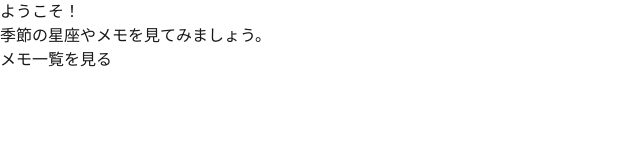
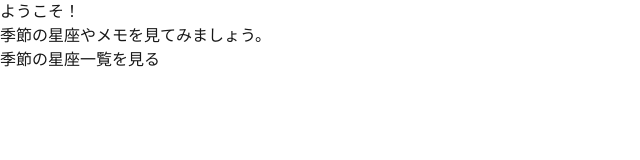
Before and after one commit to kanae-tozawa-mt/next.js-tutorial, a Next.js app: page / in a window 1280 px wide. Shown: the top 160 px of the page, without its empty margins (0-640 px from the left). Built offline with nearby package versions, Linux system fonts and the light colour scheme.

Commit message:
PR作成のため修正

```diff
--- a/app/memos/[id]/Season.tsx
+++ b/app/memos/[id]/Season.tsx
@@ -1,5 +1,4 @@
 "use client";
-import { useParams } from "next/navigation";
 
 export default function Season({ id }: { id: string }) {
 	const memos: { [key: string]: { title: string; content: string } } = {
@@ -12,7 +11,7 @@ export default function Season({ id }: { id: string }) {
 	const memo = memos[id];
 
 	if (!memo) {
-		return <div>メモが見つかりませんでした。</div>;
+		return <div>季節の星座が見つかりませんでした。</div>;
 	}
 
 	return (
--- a/app/memos/[id]/page.tsx
+++ b/app/memos/[id]/page.tsx
@@ -2,10 +2,10 @@ import RootLayout from "@/app/layout";
 import Season from "./Season";
 
 export const metadata = {
-	title: "メモ詳細",
+	title: "季節の星座",
 };
 
-export default function MemoDetailPage({ params }: { params: { id: string } }) {
+export default function SeasonIndex({ params }: { params: { id: string } }) {
 	return (
 		<RootLayout>
 			<main>
--- a/app/memos/page.tsx
+++ b/app/memos/page.tsx
@@ -2,10 +2,10 @@ import RootLayout from "@/app/layout";
 import Link from "next/link";
 
 export const metadata = {
-	title: "メモ一覧",
+	title: "季節の星座一覧",
 };
 
-export default function MemosPage() {
+export default function Memos() {
 	const memos = [
 		{ id: 1, title: "春の星座" },
 		{ id: 2, title: "夏の星座" },
--- a/app/page.tsx
+++ b/app/page.tsx
@@ -12,7 +12,7 @@ export default function HomePage() {
 			<main>
 				<h1>ようこそ！</h1>
 				<p>季節の星座やメモを見てみましょう。</p>
-				<Link href="/memos">メモ一覧を見る</Link>
+				<Link href="/memos">季節の星座一覧を見る</Link>
 			</main>
 		</RootLayout>
 	);
```
